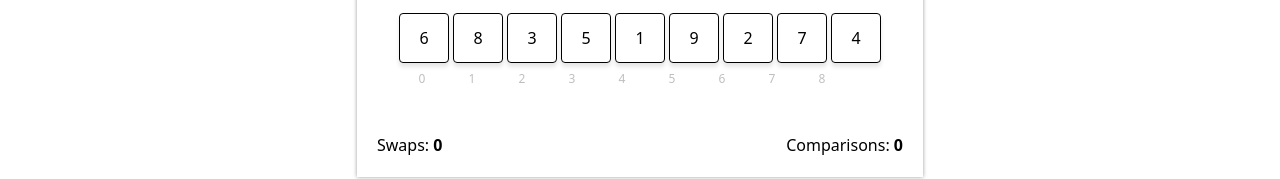
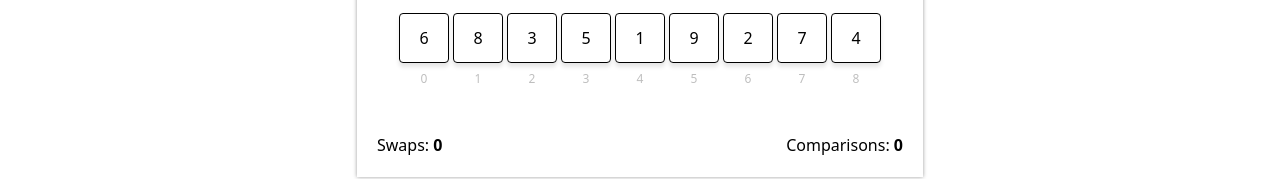
Before and after one commit to sadanandpai/algo-visualizers, a React (Vite) app: page /#/sorting-visualizer/bubble in a window 1280 px wide. Shown: the part 251-430 px from the top of the page. Built offline with nearby package versions, Linux system fonts and the light colour scheme.

Commit message:
Trivial CSS fix for indices

```diff
--- a/src/sorting-visualizer/components/array/array.module.scss
+++ b/src/sorting-visualizer/components/array/array.module.scss
@@ -14,6 +14,7 @@
     span {
       display: flex;
       width: var(--cell-size);
+      margin: 0 calc(var(--cell-margin) / 2);
       justify-content: center;
     }
   }
```
